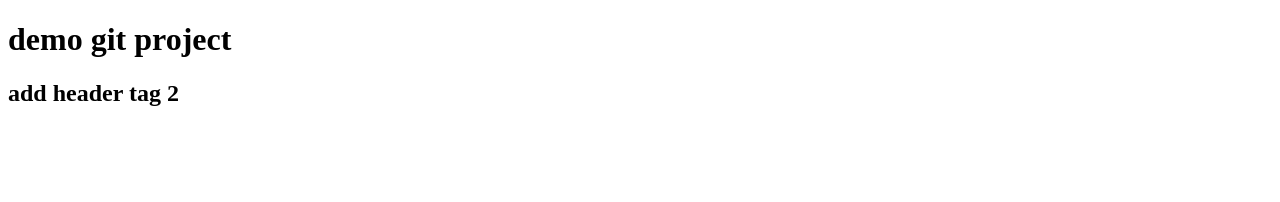
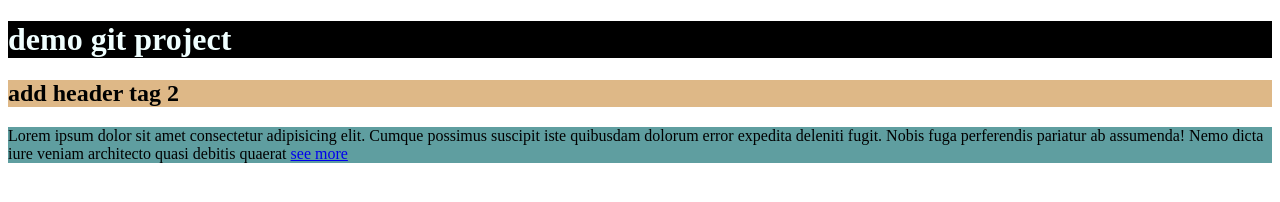
Before and after one commit to Latifa-Sikder-Bristy/demo, a plain HTML site: page index.html in a window 1280 px wide. Drawn offline with Linux system fonts and the light colour scheme.

Commit message:
add para and blog1

```diff
--- a/index.html
+++ b/index.html
@@ -4,10 +4,12 @@
     <meta charset="UTF-8">
     <meta http-equiv="X-UA-Compatible" content="IE=edge">
     <meta name="viewport" content="width=device-width, initial-scale=1.0">
+    <link rel="stylesheet" href="style.css">
     <title>Demo</title>
 </head>
 <body>
     <h1>demo git project</h1>
     <h2>add header tag 2</h2>
+    <p>Lorem ipsum dolor sit amet consectetur adipisicing elit. Cumque possimus suscipit iste quibusdam dolorum error expedita deleniti fugit. Nobis fuga perferendis pariatur ab assumenda! Nemo dicta iure veniam architecto quasi debitis quaerat <a href="blog1.html">see more</a></p>
 </body>
 </html>
--- a/style.css
+++ b/style.css
@@ -6,3 +6,6 @@ h2{
     color: black;
     background-color: burlywood;
 }
+p{
+    background-color: cadetblue;
+}
```
Also changed, not shown: blog1.html (added, +1 -0 lines).
